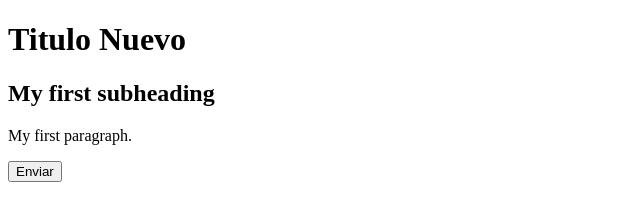
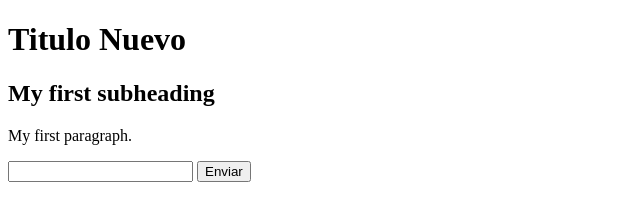
Before and after one commit to sebaarg-code/hello-world-git, a plain HTML site: page index.html in a window 1280 px wide. Shown: the whole page, without its empty margins (0-640 px from the left). Drawn offline with Linux system fonts and the light colour scheme.

Commit message:
se agregó text para nombre

```diff
--- a/index.html
+++ b/index.html
@@ -7,6 +7,7 @@
         <p>My first paragraph.</p>
 
         <form action="#" method="get">
+            <input type="text" name="firstName" id="firstName"/>
             <input type="button" value="Enviar" />
         </form>
     </body>
```
